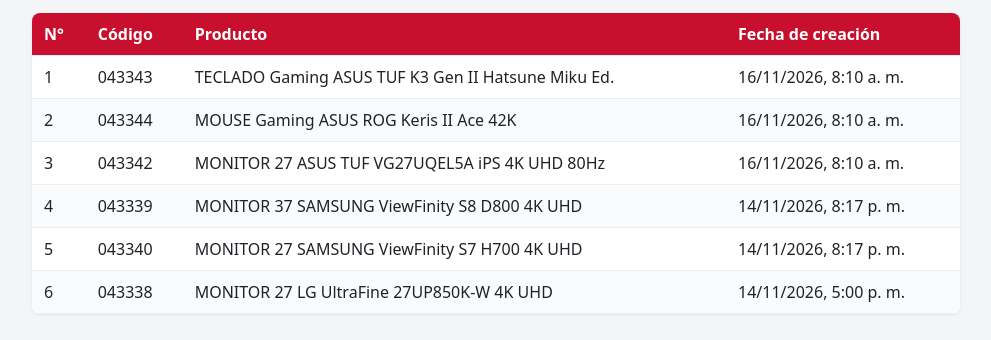
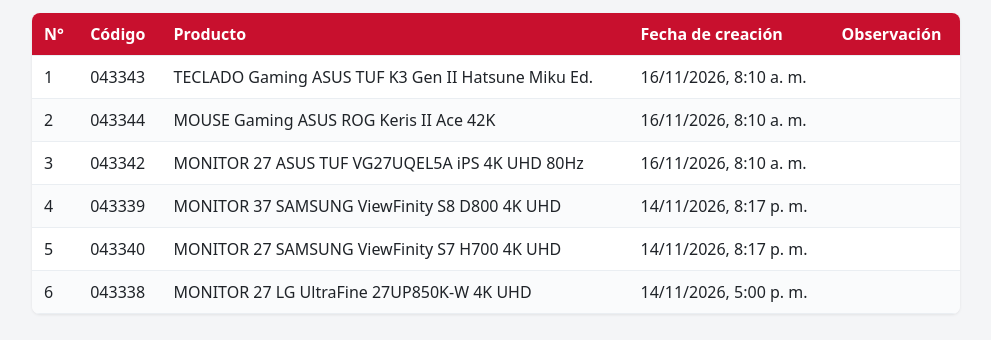
Before and after one commit to mesajil/cms-informe-productos-por-editar, a plain HTML site: page index.html in a window 1280 px wide. Shown: the part 86-426 px from the top of the page, without its empty margins (144-1135 px from the left). Drawn offline with Linux system fonts and the light colour scheme.

Commit message:
Columna Observación y filas en amarillo

```diff
--- a/app.js
+++ b/app.js
@@ -12,7 +12,8 @@
       var tb = tabla.querySelector('tbody');
       d.productos.forEach(function (p) {
         var tr = document.createElement('tr');
-        [p.n, p.codigo, p.producto, f(p.fecha)].forEach(function (v) {
+        if (p.observacion) tr.className = 'alerta';
+        [p.n, p.codigo, p.producto, f(p.fecha), p.observacion || ''].forEach(function (v) {
           var td = document.createElement('td'); td.textContent = v; tr.appendChild(td);
         });
         tb.appendChild(tr);
--- a/index.html
+++ b/index.html
@@ -14,7 +14,7 @@
     <p id="meta">Cargando…</p>
   </header>
   <table id="tabla" hidden>
-    <thead><tr><th>N°</th><th>Código</th><th>Producto</th><th>Fecha de creación</th></tr></thead>
+    <thead><tr><th>N°</th><th>Código</th><th>Producto</th><th>Fecha de creación</th><th>Observación</th></tr></thead>
     <tbody></tbody>
   </table>
 </main>
--- a/style.css
+++ b/style.css
@@ -9,4 +9,5 @@ th { background: #c8102e; color: #fff; font-weight: 600; }
 tbody tr:nth-child(even) { background: #fafbfc; }
 td:nth-child(1), td:nth-child(2) { white-space: nowrap; font-variant-numeric: tabular-nums; }
 td:nth-child(4) { white-space: nowrap; }
-@media (max-width: 600px) { th, td { padding: 8px; font-size: .9rem; } td:nth-child(4) { white-space: normal; } }
+@media (max-width: 600px) { th, td { padding: 8px; font-size: .9rem; } td:nth-child(4) { white-space: normal; } }tbody tr.alerta, tbody tr.alerta:nth-child(even) { background: #fff3b0; }
+td:nth-child(5) { color: #6b4e00; }
```
